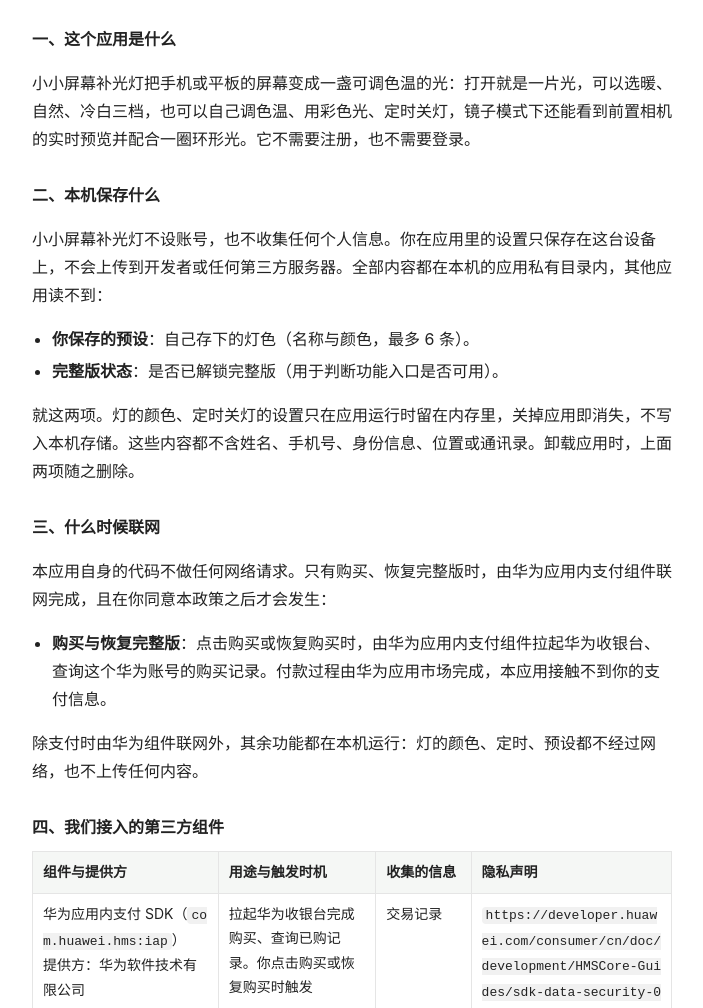
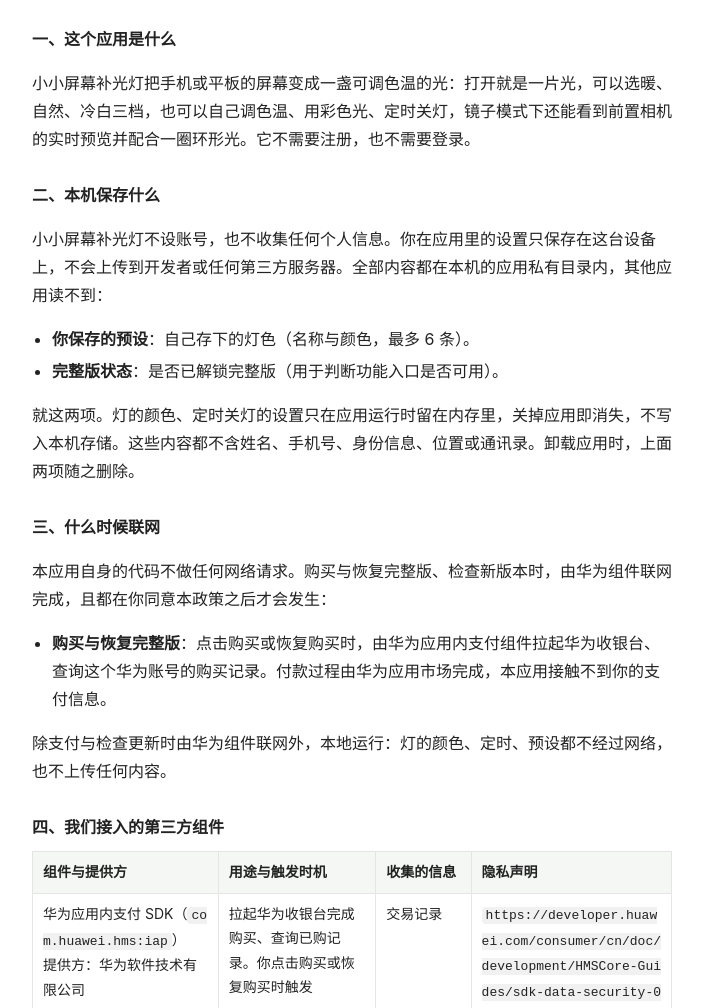
Before and after one commit to qdutj/filllight-privacy, a plain HTML site: page android.html in a window 1280 px wide. Shown: the part 92-1100 px from the top of the page, without its empty margins (288-991 px from the left). Drawn offline with Linux system fonts and the light colour scheme.

Commit message:
android.html：联网口径改为「除支付与检查更新时由华为组件联网外，本地运行」（Alex 596 A）

```diff
--- a/android.html
+++ b/android.html
@@ -35,11 +35,11 @@
 <p>就这两项。灯的颜色、定时关灯的设置只在应用运行时留在内存里，关掉应用即消失，不写入本机存储。这些内容都不含姓名、手机号、身份信息、位置或通讯录。卸载应用时，上面两项随之删除。</p>
 
 <h2>三、什么时候联网</h2>
-<p>本应用自身的代码不做任何网络请求。只有购买、恢复完整版时，由华为应用内支付组件联网完成，且在你同意本政策之后才会发生：</p>
+<p>本应用自身的代码不做任何网络请求。购买与恢复完整版、检查新版本时，由华为组件联网完成，且都在你同意本政策之后才会发生：</p>
 <ul>
 <li><strong>购买与恢复完整版</strong>：点击购买或恢复购买时，由华为应用内支付组件拉起华为收银台、查询这个华为账号的购买记录。付款过程由华为应用市场完成，本应用接触不到你的支付信息。</li>
 </ul>
-<p>除支付时由华为组件联网外，其余功能都在本机运行：灯的颜色、定时、预设都不经过网络，也不上传任何内容。</p>
+<p>除支付与检查更新时由华为组件联网外，本地运行：灯的颜色、定时、预设都不经过网络，也不上传任何内容。</p>
 
 <h2>四、我们接入的第三方组件</h2>
 <table>
```
